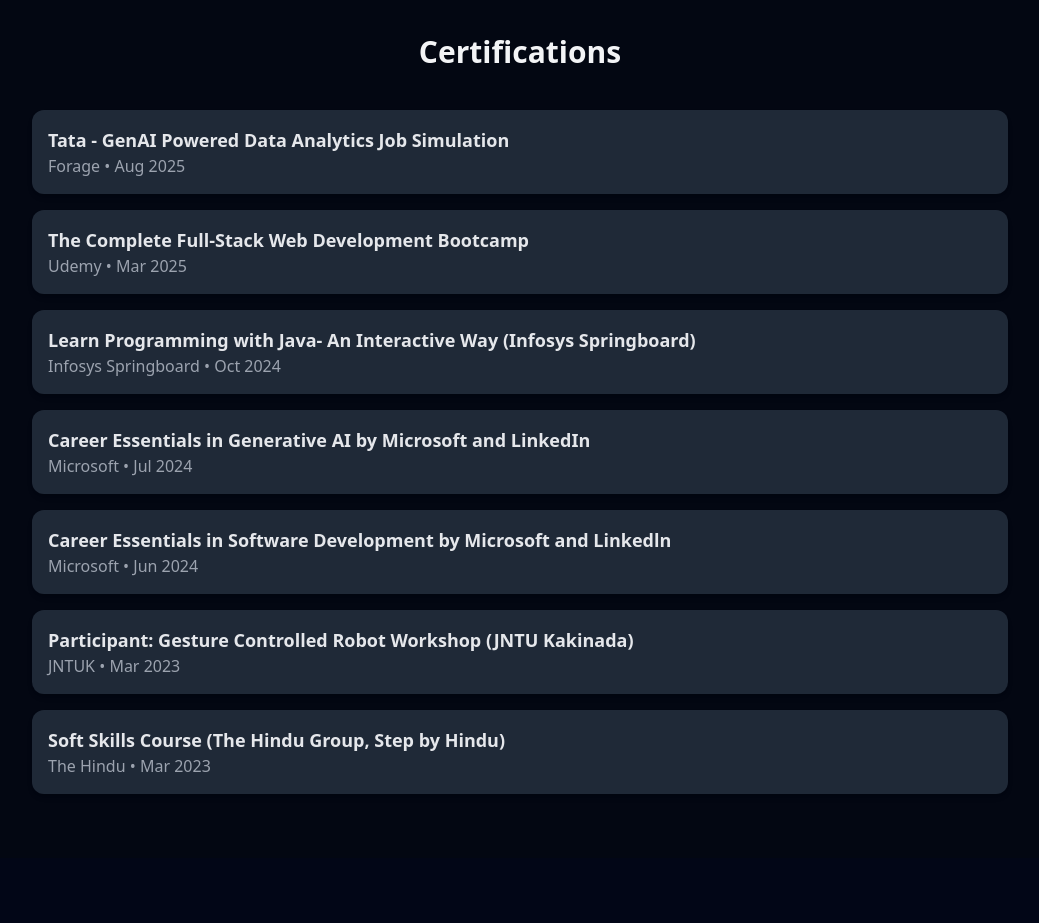
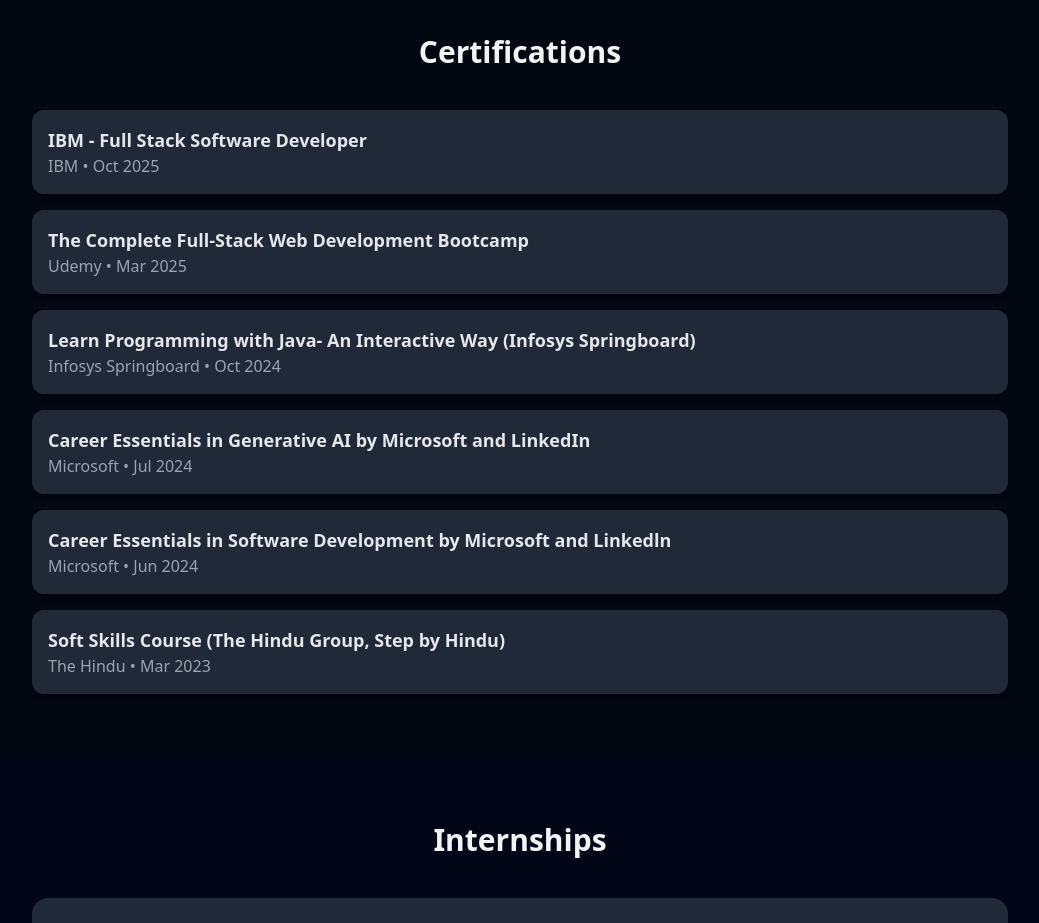
Before and after one commit to MALLIKHARJUNCH-02/Mallikharjun-Reddy-Portfolio, a React (Vite) app: page / in a window 1280 px wide. Shown: the part 2360-3283 px from the top of the page, without its empty margins (120-1159 px from the left). Built offline with nearby package versions, Linux system fonts and the light colour scheme.

Commit message:
Added IBM Full Stack Software Developer Certification and Filter dome certifications

```diff
--- a/src/data/site.js
+++ b/src/data/site.js
@@ -48,10 +48,15 @@
 
   certifications: [
     {
-      title: "Tata - GenAI Powered Data Analytics Job Simulation",
-      issuer: "Forage",
-      year: "Aug 2025"
+      title: "IBM - Full Stack Software Developer",
+      issuer: "IBM",
+      year: "Oct 2025"
     },
+    // {
+    //   title: "Tata - GenAI Powered Data Analytics Job Simulation",
+    //   issuer: "Forage",
+    //   year: "Aug 2025"
+    // },
     {
       title: "The Complete Full-Stack Web Development Bootcamp",
       issuer: "Udemy",
@@ -72,11 +77,11 @@
       issuer: "Microsoft ",
       year: "Jun 2024"
     },
-    {
-      title: "Participant: Gesture Controlled Robot Workshop (JNTU Kakinada)",
-      issuer: "JNTUK ",
-      year: "Mar 2023"
-    },
+    // {
+    //   title: "Participant: Gesture Controlled Robot Workshop (JNTU Kakinada)",
+    //   issuer: "JNTUK ",
+    //   year: "Mar 2023"
+    // },
     {
       title: "Soft Skills Course (The Hindu Group, Step by Hindu)",
       issuer: "The Hindu",
```
